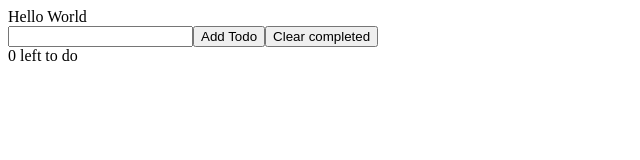
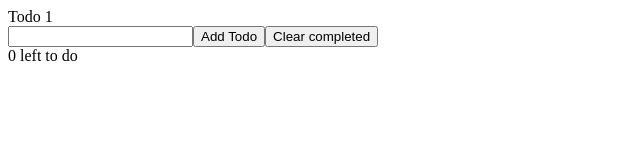
Before and after one commit to b-dalton/react-tutorial, a React (Create React App) app: page / in a window 1280 px wide. Shown: the top 160 px of the page, without its empty margins (0-640 px from the left). Built offline with nearby package versions, Linux system fonts and the light colour scheme.

Commit message:
ToDoList maps over all items and Todo prints the name

```diff
--- a/src/ToDoList.js
+++ b/src/ToDoList.js
@@ -1,9 +1,10 @@
-import React from 'react'
+import React from 'react';
+import Todo from './Todo';
 
 export default function ToDoList({ todos }) {
     return (
-        <div>
-            Hello World
-        </div>
+        todos.map(todo => {
+            return <Todo key={todo.id} todo={todo} />
+        })
     )
 }
--- a/src/Todo.js
+++ b/src/Todo.js
@@ -3,7 +3,7 @@ import React from 'react';
 export default function Todo({ todo }) {
     return (
         <div>
-
+            {todo.name}
         </div>
     )
 }
```
